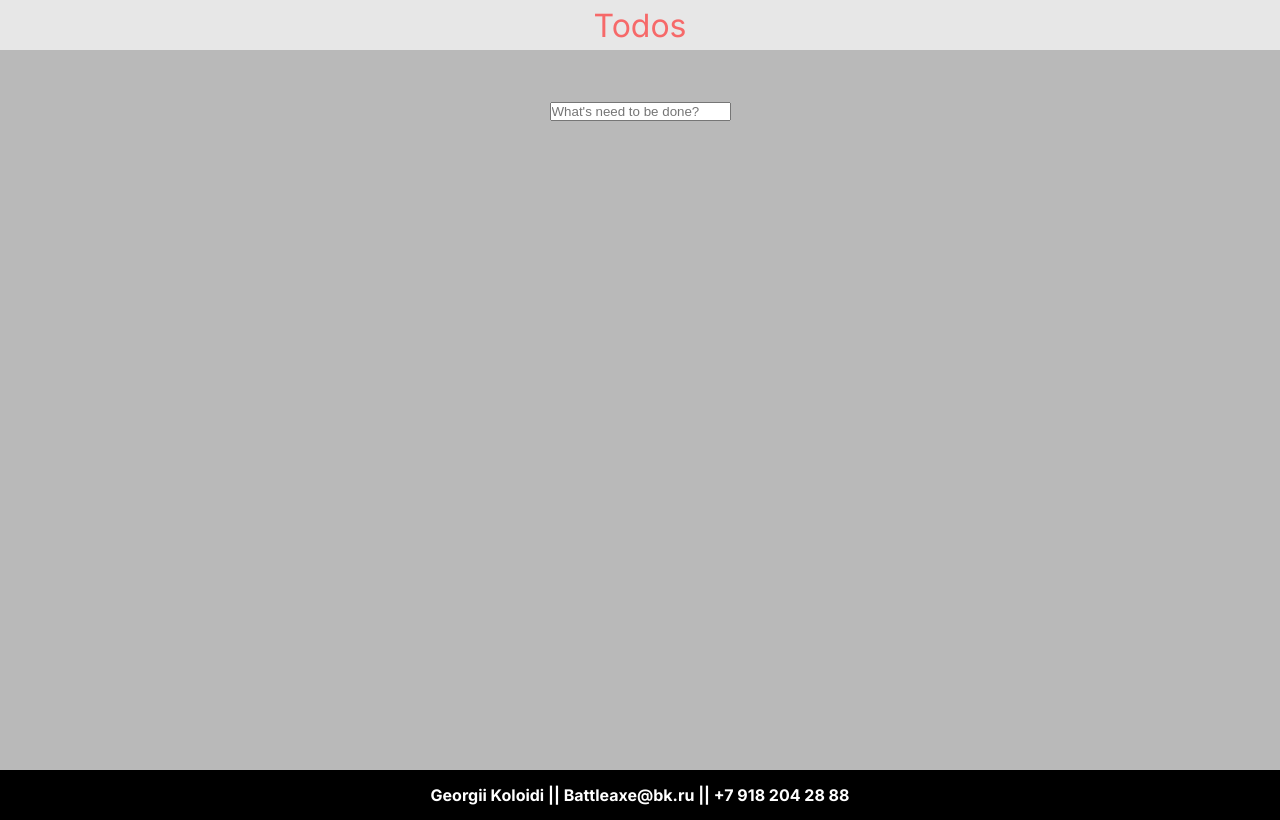
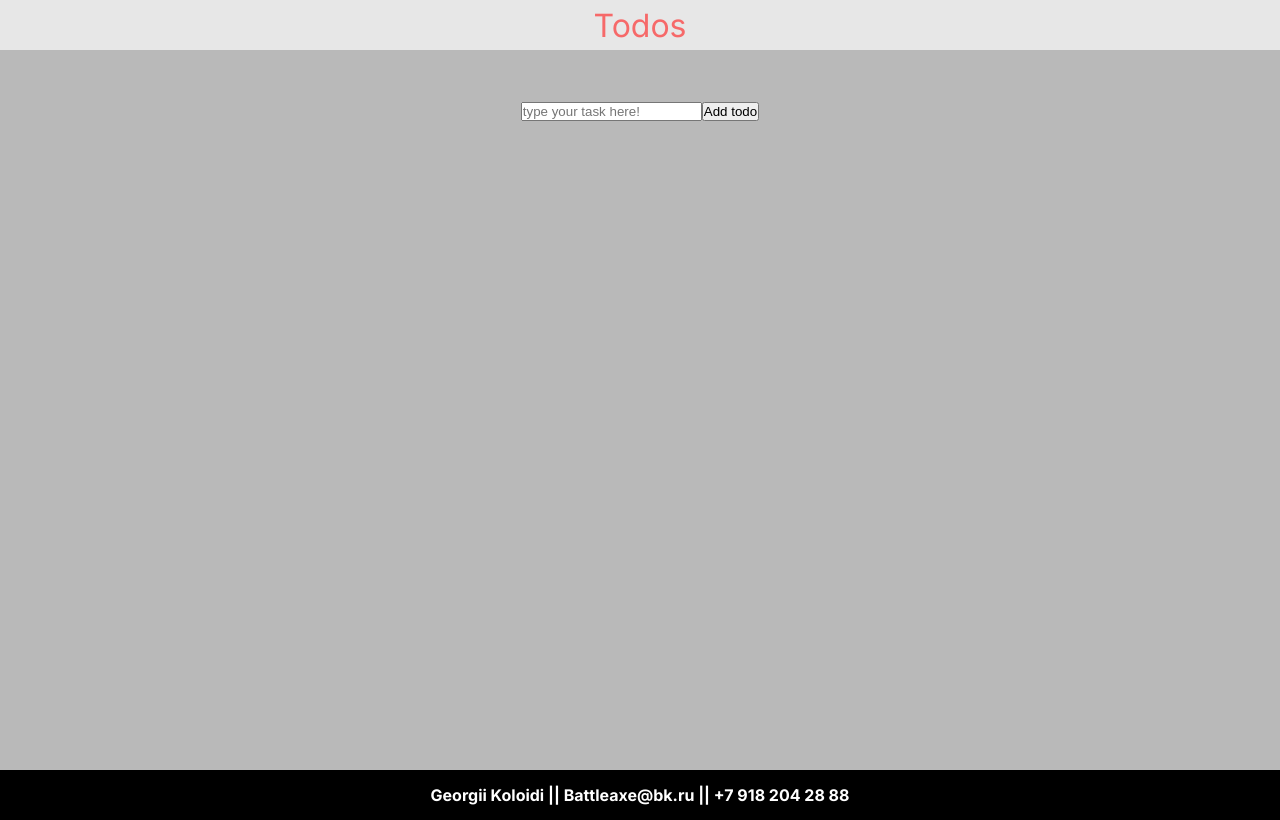
Before and after one commit to MaDKnighT404/todo-test-mindbox, a React (Vite) app: page / in a window 1280 px wide. Built offline with nearby package versions, Linux system fonts and the light colour scheme.

Commit message:
feat: add logic for add new todo

```diff
--- a/package.json
+++ b/package.json
@@ -11,8 +11,7 @@
   },
   "dependencies": {
     "react": "^18.2.0",
-    "react-dom": "^18.2.0",
-    "sass": "^1.63.3"
+    "react-dom": "^18.2.0"
   },
   "devDependencies": {
     "@types/react": "^18.0.37",
@@ -21,8 +20,11 @@
     "@typescript-eslint/parser": "^5.59.0",
     "@vitejs/plugin-react": "^4.0.0",
     "eslint": "^8.38.0",
+    "eslint-config-prettier": "^8.8.0",
     "eslint-plugin-react-hooks": "^4.6.0",
     "eslint-plugin-react-refresh": "^0.3.4",
+    "prettier": "^2.8.8",
+    "sass": "^1.63.3",
     "typescript": "^5.0.2",
     "vite": "^4.3.9"
   }
--- a/src/components/Todo/Todo.module.scss
+++ b/src/components/Todo/Todo.module.scss
@@ -1,5 +1,6 @@
 .todo {
   display: flex;
-  justify-content: center;
+  align-items: center;
+  flex-direction: column;
   margin-top: 50px;
 }
--- a/src/components/Todo/Todo.tsx
+++ b/src/components/Todo/Todo.tsx
@@ -1,8 +1,18 @@
+import { useState } from 'react';
 import styles from './Todo.module.scss';
 import TodoForm from './TodoForm';
+import TodoList from './TodoList';
+import { Todo } from '../../types';
 
 const Todo = () => {
-  return <div className={styles.todo}><TodoForm /></div>;
+  const [todos, setTodos] = useState<Todo[]>([]);
+
+  return (
+    <div className={styles.todo}>
+      <TodoForm todos={todos} setTodos={setTodos} />
+      <TodoList />
+    </div>
+  );
 };
 
 export default Todo;
--- a/src/components/Todo/TodoForm/TodoForm.tsx
+++ b/src/components/Todo/TodoForm/TodoForm.tsx
@@ -1,14 +1,45 @@
+import { FC, ChangeEvent, FormEvent, useState } from 'react';
+import { Todo } from '../../../types';
 import styles from './TodoForm.module.scss';
 
-const TodoForm = () => {
+interface TodoFormProps {
+  todos: Todo[];
+  setTodos: (todos: Todo[]) => void;
+}
+
+const TodoForm: FC<TodoFormProps> = ({ todos, setTodos }) => {
+  const [input, setInput] = useState('');
+  const [count, setCount] = useState(1);
+
+  const handleSubmit = (e: FormEvent<HTMLFormElement>) => {
+    e.preventDefault();
+
+    const newTodo = {
+      value: input,
+      id: count,
+      isChecked: false,
+    };
+    setTodos([...todos, newTodo]);
+
+    setInput('');
+    setCount((prevCount) => prevCount + 1);
+  };
+
+  const handleInputChange = (e: ChangeEvent<HTMLInputElement>) => {
+    setInput(e.target.value);
+  };
+
   return (
-    <form className={styles.todo__form}>
+    <form className={styles.todo__form} onSubmit={handleSubmit}>
       <input
         className={styles.todo__input}
         type="text"
         name="text"
-        placeholder="What's need to be done?"
+        value={input}
+        placeholder="type your task here!"
+        onChange={handleInputChange}
       />
+      <button className="todo__submit">Add todo</button>
     </form>
   );
 };
--- a/src/components/Todo/TodoList/TodoList.module.scss
+++ b/src/components/Todo/TodoList/TodoList.module.scss
@@ -1,5 +1,3 @@
 .todolist {
-  display: flex;
-  justify-content: center;
   margin-top: 50px;
 }
--- a/src/components/Todo/TodoList/TodoList.tsx
+++ b/src/components/Todo/TodoList/TodoList.tsx
@@ -1,8 +1,10 @@
 import styles from './TodoList.module.scss';
 
 const TodoList = () => {
+
   return (
-    <div className={styles.todolist}></div>
+    <div className={styles.todolist}>
+    </div>
   );
 };
 
--- /dev/null
+++ b/src/types/index.ts
@@ -0,0 +1,5 @@
+export interface Todo {
+  value: string;
+  id: number;
+  isChecked: boolean;
+}
```
Also changed, not shown: 1 other file (tests, documents, lock files or other folders).
